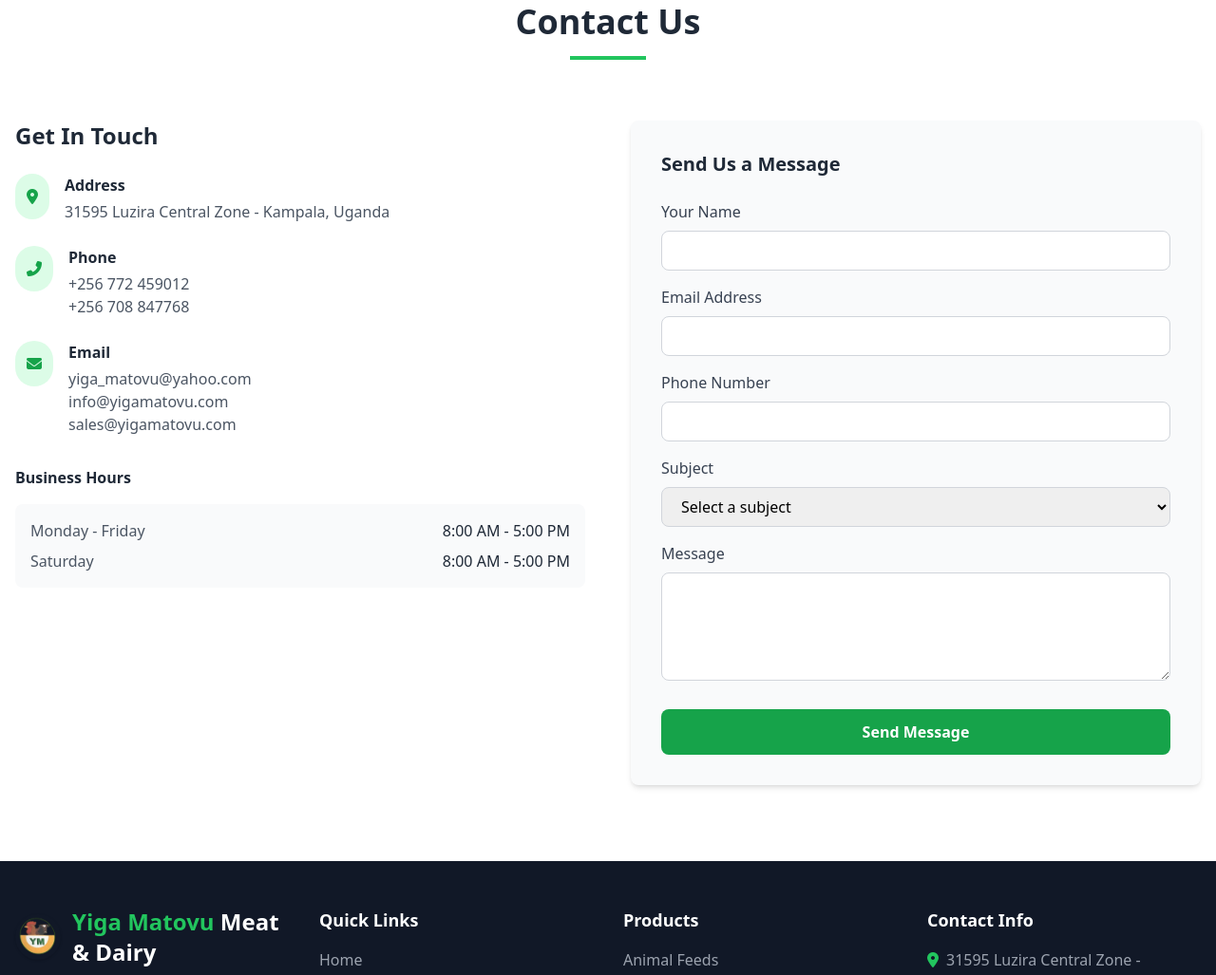
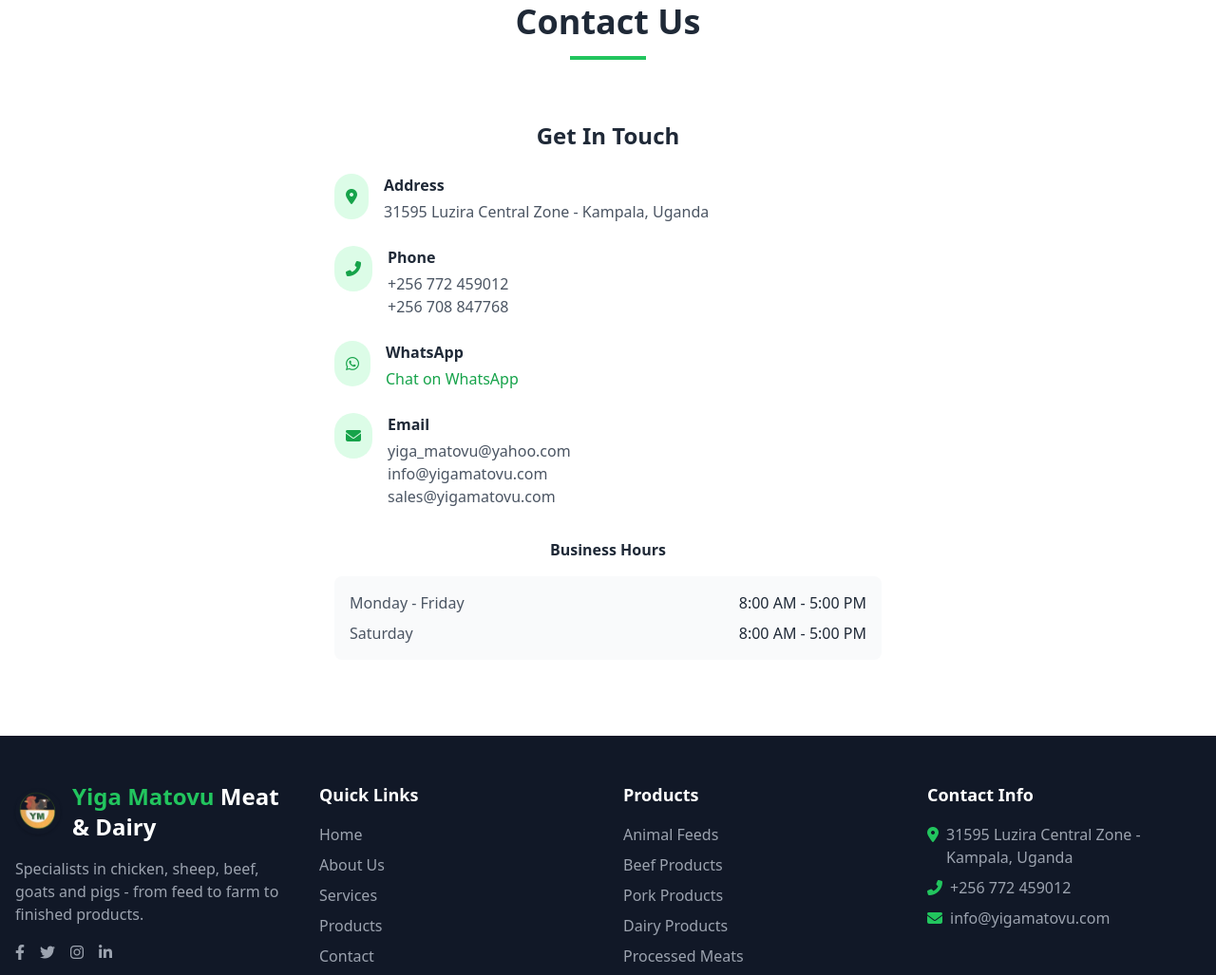
Before and after one commit to RaySJr/yigamatovu, a plain HTML site: page index.html in a window 1280 px wide. Shown: the part 5073-6100 px from the top of the page at 95% size. Drawn offline with nearby package versions, Linux system fonts and the light colour scheme.

Commit message:
Update index.html

```diff
--- a/index.html
+++ b/index.html
@@ -381,11 +381,9 @@
                 <h2 class="text-3xl md:text-4xl font-bold text-gray-800 mb-4">Contact Us</h2>
                 <div class="w-20 h-1 bg-green-500 mx-auto"></div>
             </div>
-
-            <div class="flex flex-col lg:flex-row gap-12">
-                <div class="lg:w-1/2">
-                    <h3 class="text-2xl font-bold text-gray-800 mb-6">Get In Touch</h3>
-
+            <div class="flex justify-center">
+                <div class="max-w-xl w-full">
+                    <h3 class="text-2xl font-bold text-gray-800 mb-6 text-center">Get In Touch</h3>
                     <div class="mb-8">
                         <div class="flex items-start mb-6">
                             <div class="bg-green-100 p-3 rounded-full mr-4">
@@ -396,7 +394,6 @@
                                 <p class="text-gray-600">31595 Luzira Central Zone - Kampala, Uganda</p>
                             </div>
                         </div>
-
                         <div class="flex items-start mb-6">
                             <div class="bg-green-100 p-3 rounded-full mr-4">
                                 <i class="fas fa-phone-alt text-green-600"></i>
@@ -407,7 +404,15 @@
                                 <p class="text-gray-600">+256 708 847768</p>
                             </div>
                         </div>
-
+                        <div class="flex items-start mb-6">
+                            <div class="bg-green-100 p-3 rounded-full mr-4">
+                                <i class="fab fa-whatsapp text-green-600"></i>
+                            </div>
+                            <div>
+                                <h4 class="font-bold text-gray-800 mb-1">WhatsApp</h4>
+                                <a href="https://wa.me/+256772459012" target="_blank" class="text-green-600 hover:underline">Chat on WhatsApp</a>
+                            </div>
+                        </div>
                         <div class="flex items-start">
                             <div class="bg-green-100 p-3 rounded-full mr-4">
                                 <i class="fas fa-envelope text-green-600"></i>
@@ -420,9 +425,8 @@
                             </div>
                         </div>
                     </div>
-
-                    <h4 class="font-bold text-gray-800 mb-4">Business Hours</h4>
-                    <div class="bg-gray-50 p-4 rounded-lg">
+                    <h4 class="font-bold text-gray-800 mb-4 text-center">Business Hours</h4>
+                    <div class="bg-gray-50 p-4 rounded-lg text-center">
                         <div class="flex justify-between mb-2">
                             <span class="text-gray-600">Monday - Friday</span>
                             <span class="text-gray-800 font-medium">8:00 AM - 5:00 PM</span>
@@ -432,45 +436,6 @@
                             <span class="text-gray-800 font-medium">8:00 AM - 5:00 PM</span>
                         </div>
                     </div>
-                </div>
-
-                <div class="lg:w-1/2">
-                    <form class="bg-gray-50 p-8 rounded-lg shadow-md">
-                        <h3 class="text-xl font-bold text-gray-800 mb-6">Send Us a Message</h3>
-
-                        <div class="mb-4">
-                            <label for="name" class="block text-gray-700 font-medium mb-2">Your Name</label>
-                            <input type="text" id="name" class="w-full px-4 py-2 border border-gray-300 rounded-lg focus:outline-none focus:ring-2 focus:ring-green-500">
-                        </div>
-
-                        <div class="mb-4">
-                            <label for="email" class="block text-gray-700 font-medium mb-2">Email Address</label>
-                            <input type="email" id="email" class="w-full px-4 py-2 border border-gray-300 rounded-lg focus:outline-none focus:ring-2 focus:ring-green-500">
-                        </div>
-
-                        <div class="mb-4">
-                            <label for="phone" class="block text-gray-700 font-medium mb-2">Phone Number</label>
-                            <input type="tel" id="phone" class="w-full px-4 py-2 border border-gray-300 rounded-lg focus:outline-none focus:ring-2 focus:ring-green-500">
-                        </div>
-
-                        <div class="mb-4">
-                            <label for="subject" class="block text-gray-700 font-medium mb-2">Subject</label>
-                            <select id="subject" class="w-full px-4 py-2 border border-gray-300 rounded-lg focus:outline-none focus:ring-2 focus:ring-green-500">
-                                <option value="">Select a subject</option>
-                                <option value="products">Product Inquiry</option>
-                                <option value="farming">Farming Services</option>
-                                <option value="partnership">Partnership</option>
-                                <option value="other">Other</option>
-                            </select>
-                        </div>
-
-                        <div class="mb-6">
-                            <label for="message" class="block text-gray-700 font-medium mb-2">Message</label>
-                            <textarea id="message" rows="4" class="w-full px-4 py-2 border border-gray-300 rounded-lg focus:outline-none focus:ring-2 focus:ring-green-500"></textarea>
-                        </div>
-
-                        <button type="submit" class="w-full bg-green-600 hover:bg-green-700 text-white font-bold py-3 px-4 rounded-lg transition duration-300">Send Message</button>
-                    </form>
                 </div>
             </div>
         </div>
```
